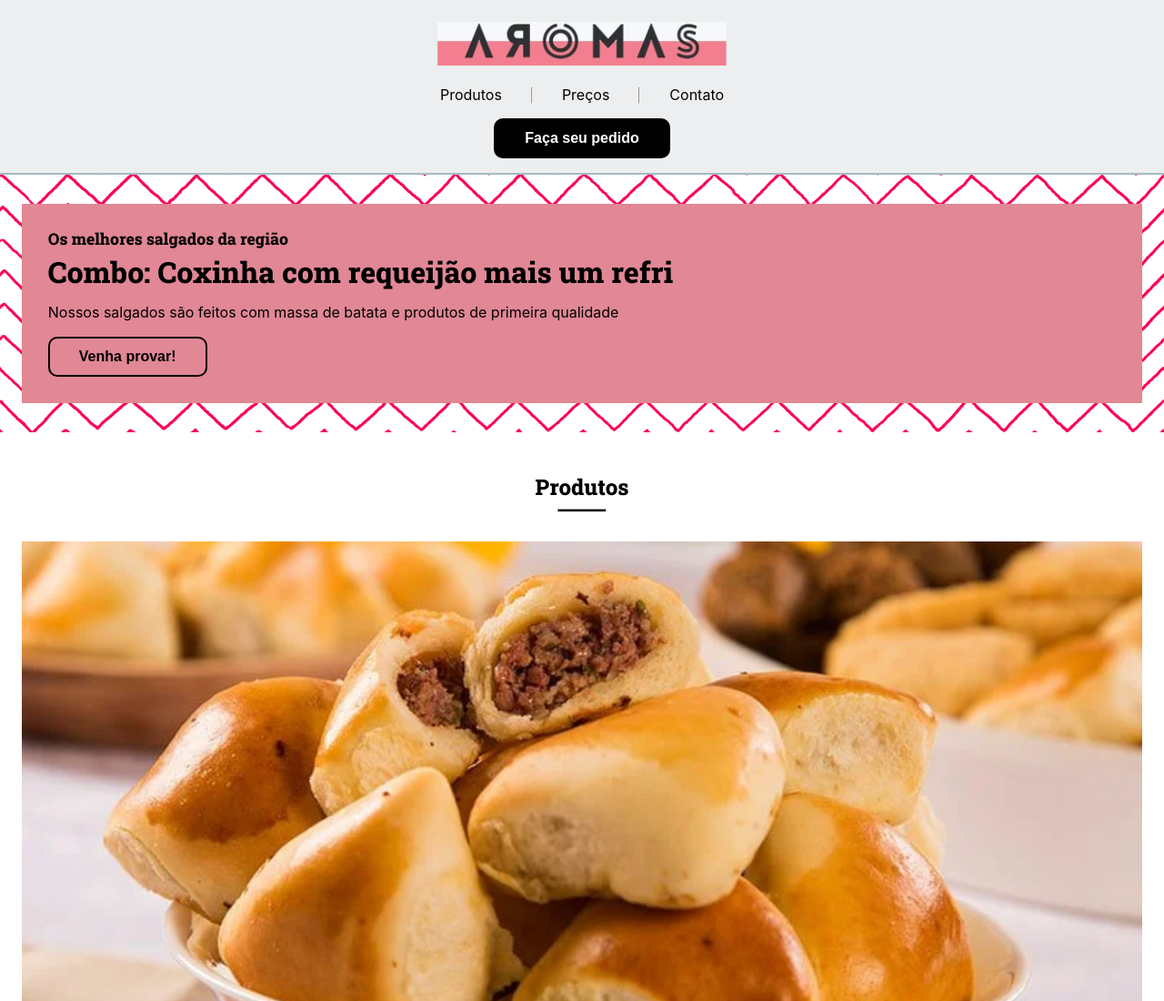
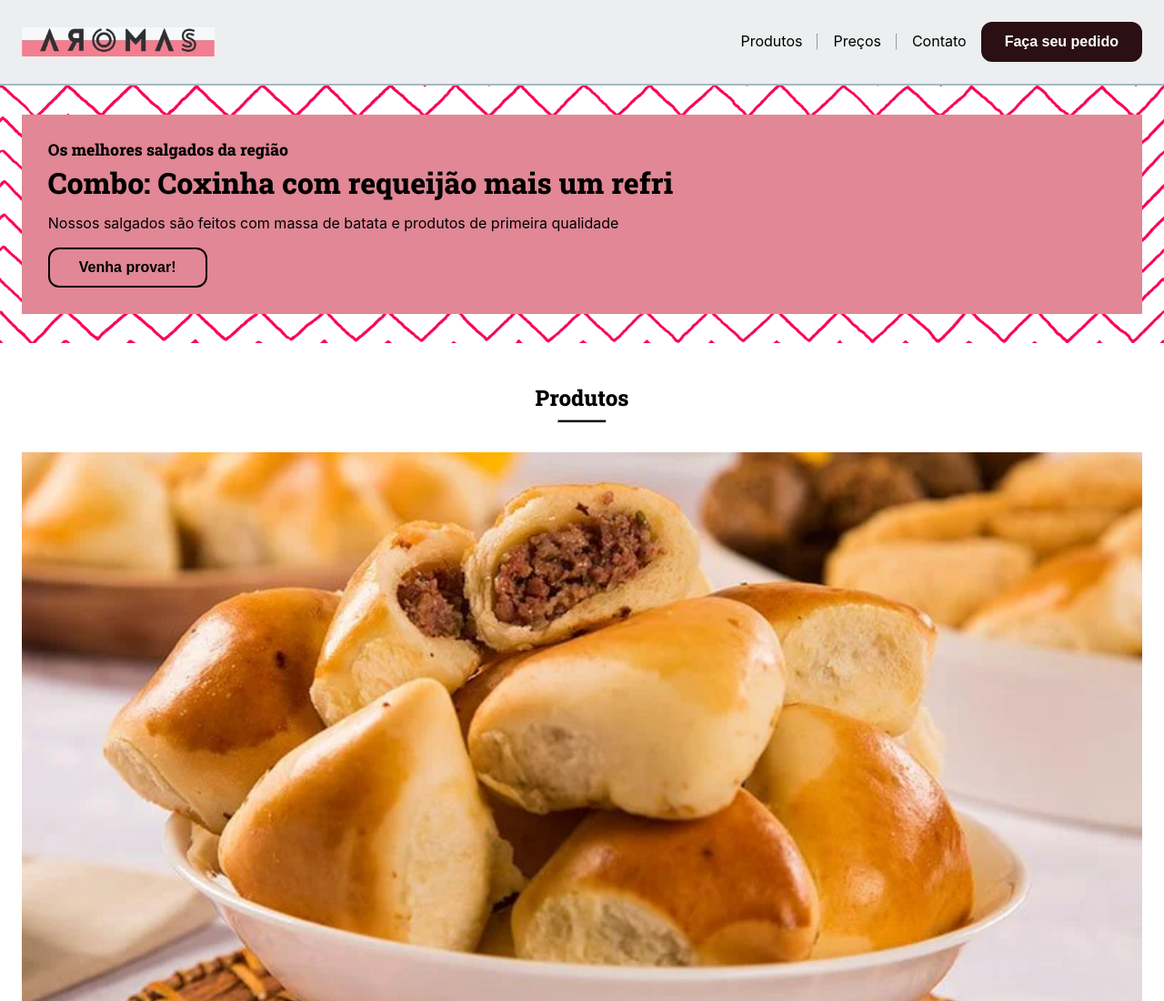
Before and after one commit to xofen/minha_lanchonete_Fulture_HTMLCSS, a plain HTML site: page index.html in a window 1280 px wide. Shown: the top 1100 px of the page at 91% size. Drawn offline with Linux system fonts and the light colour scheme.

Commit message:
HEADER responsive

```diff
--- a/css/common.css
+++ b/css/common.css
@@ -39,8 +39,8 @@ a:hover {
 
 button {
     cursor: pointer;
-    border-radius: 10px;
-    border: 2px solid black;
+    border-radius: 12px;
+    border: 2px solid #2a0f14;
     font-weight: 600;
     font-size: 1rem;
     margin: 1rem 0;
@@ -48,19 +48,63 @@ button {
 }
 
 /* __________ HEADER __________ */
+@media (max-width:801px) {
     header {
-    background-color: #eceeef;
-
         display: flex;
         flex-direction: column;
         align-items: center;
+    }
 
-    border-bottom: 2px solid #a5bac5;
+    #menu {
+        display: flex;
+        flex-direction: column;
+        align-items: center;
+    }
+
+    header ul {
+        gap: 2rem;
     }
 
     header img {
         height: 3rem;
         margin: 1.5rem 0;
+    }
+}
+
+@media (min-width:801px) {
+    header {
+        display: flex;
+        align-items: center;
+        justify-content: space-between;
+
+        /* height: 2rem; */
+
+        padding: 1.5rem;
+    }
+
+    #menu {
+        display: flex;
+        gap: 1rem;
+        align-items: center;
+    }
+
+    header ul {
+        gap: 1rem;
+    }
+
+    header img {
+        height: 2rem;
+    }
+
+    header button {
+        margin: 0;
+        padding: .7rem 1.5rem;
+    }
+}
+
+header {
+    background-color: #eceeef;
+    border-bottom: 2px solid #a5bac5;
 }
 
 header a {
@@ -70,12 +114,11 @@ header a {
 header ul {
     list-style: none;
     display: flex;
-    gap: 2rem;
     padding: 0;
 }
 
 header button {
-    background-color: black;
+    background-color: #2a0f14;
     color: white;
 }
 
--- a/index.html
+++ b/index.html
@@ -24,6 +24,7 @@
 <body>
     <header>
         <img src="./imgs/aromas-logo.webp" alt="Logo Aromas">
+        <div id="menu">
             <nav>
                 <ul>
                     <li><a href="./index.html">Produtos</a></li><hr class="linha_vertical">
@@ -32,6 +33,7 @@
                 </ul>
             </nav>
             <button>Faça seu pedido</button>
+        </div>
     </header>
 
     <main>
```
Lines whose indentation alone changed are shown as unchanged.
